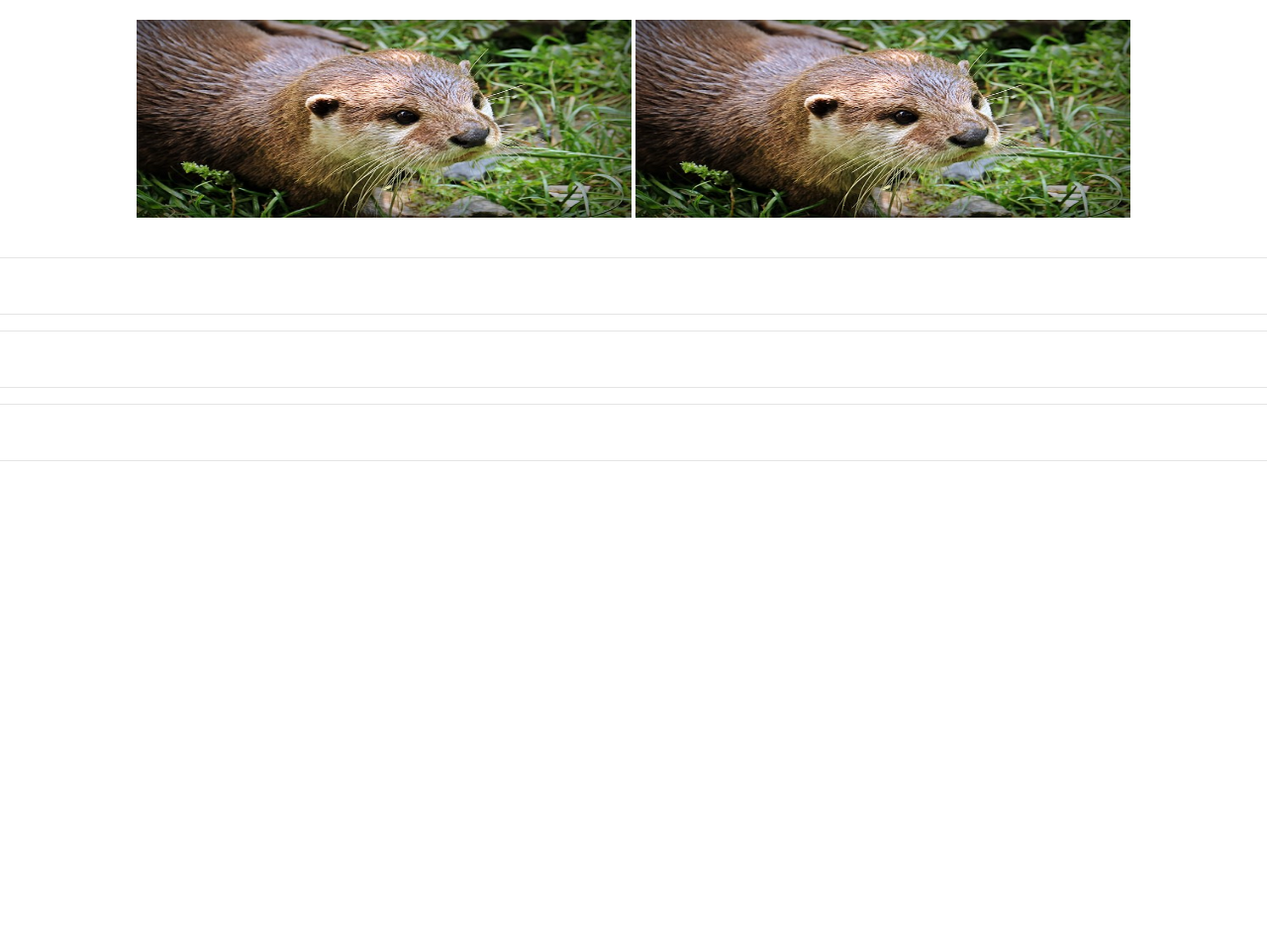
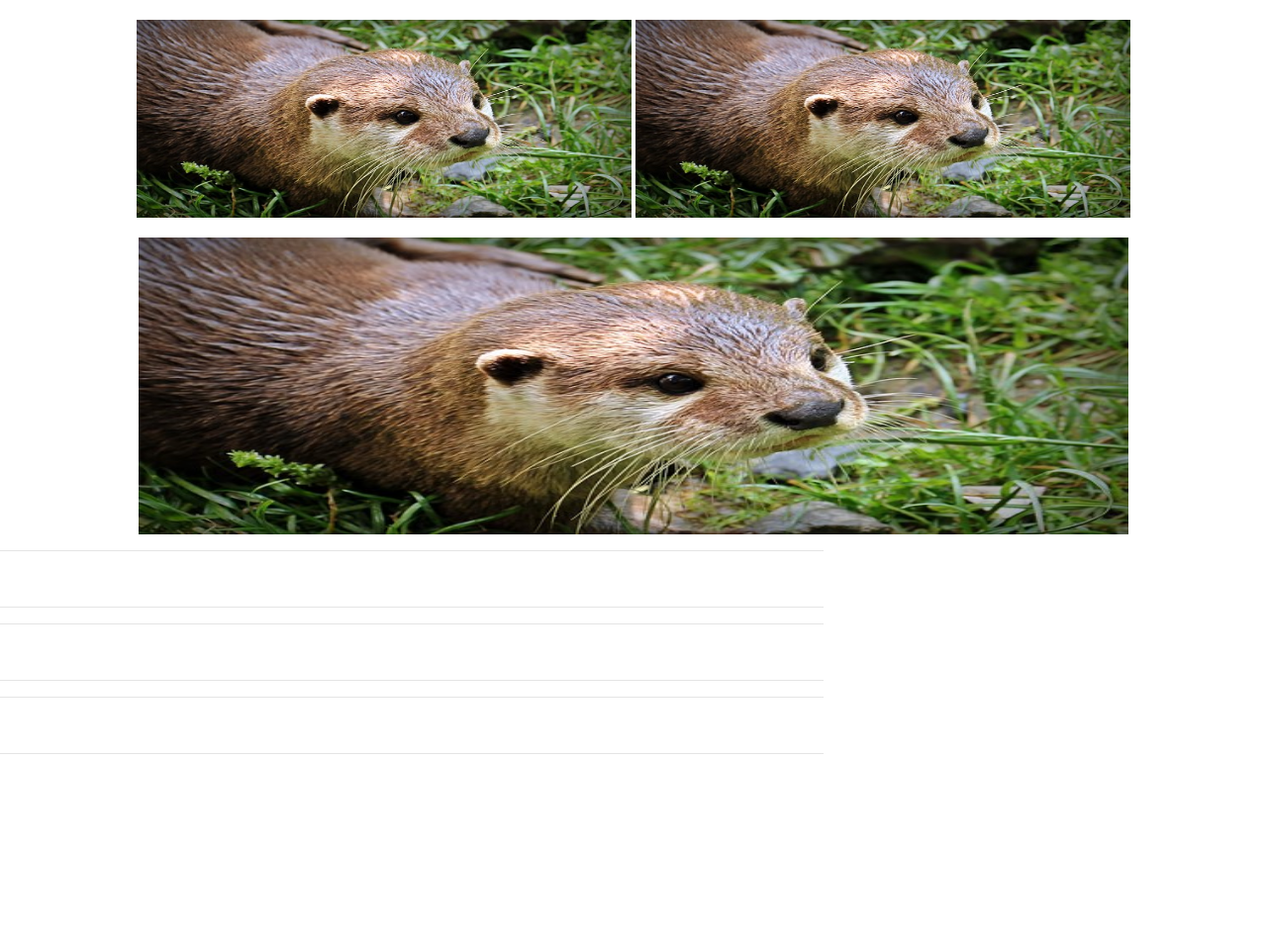
Before and after one commit to senacrs-emti/2022-1M-jornal-G10, a PHP site: page /editoria.php in a window 1280 px wide. Shown: the part 228-1189 px from the top of the page at 99% size. Run offline with PHP 8.4, Linux system fonts and the light colour scheme.

Commit message:
editoria update

```diff
--- a/assets/css/style.css
+++ b/assets/css/style.css
@@ -431,12 +431,22 @@ footer div .adress{
     margin-top: 5%;
     display: flex;
     justify-content: center;
-    flex: row;
+    flex-direction: row;
 }
 .news-group1 img{
     width: 500px;
     height: 200px;
 }
+.news-group2{
+    display: flex;
+    justify-content: center;
+}
+.news-group2 img{
+    margin-top: 2%;
+    width: 1000px;
+    height: 300px;
+}
+
 main .box1noticia{
     margin-top: 2vh;
     font-size: 0.7em;
--- a/editoria.php
+++ b/editoria.php
@@ -12,10 +12,10 @@ include_once './include/_header.php';
         </div>
         <div class="news-group2">
             <span>
-                <img src="" alt="">
+                <img src="./img/lontra.jpg" alt="">
             </span>
         </div>
-        <article>
+        <article style="width: 65%;">
             <div class="news-group3">
                 <hr>
                 <span><img src="" alt=""></span>
@@ -24,6 +24,7 @@ include_once './include/_header.php';
                     <h3></h3>
                 </span>
                 <hr>
+            </div>
                 <div class="news-group4">
                 <hr>
                 <span><img src="" alt=""></span>
@@ -32,6 +33,7 @@ include_once './include/_header.php';
                     <h3></h3>
                 </span>
                 <hr>
+            </div>
                 <div class="news-group5">
                 <hr>
                 <span><img src="" alt=""></span>
```
